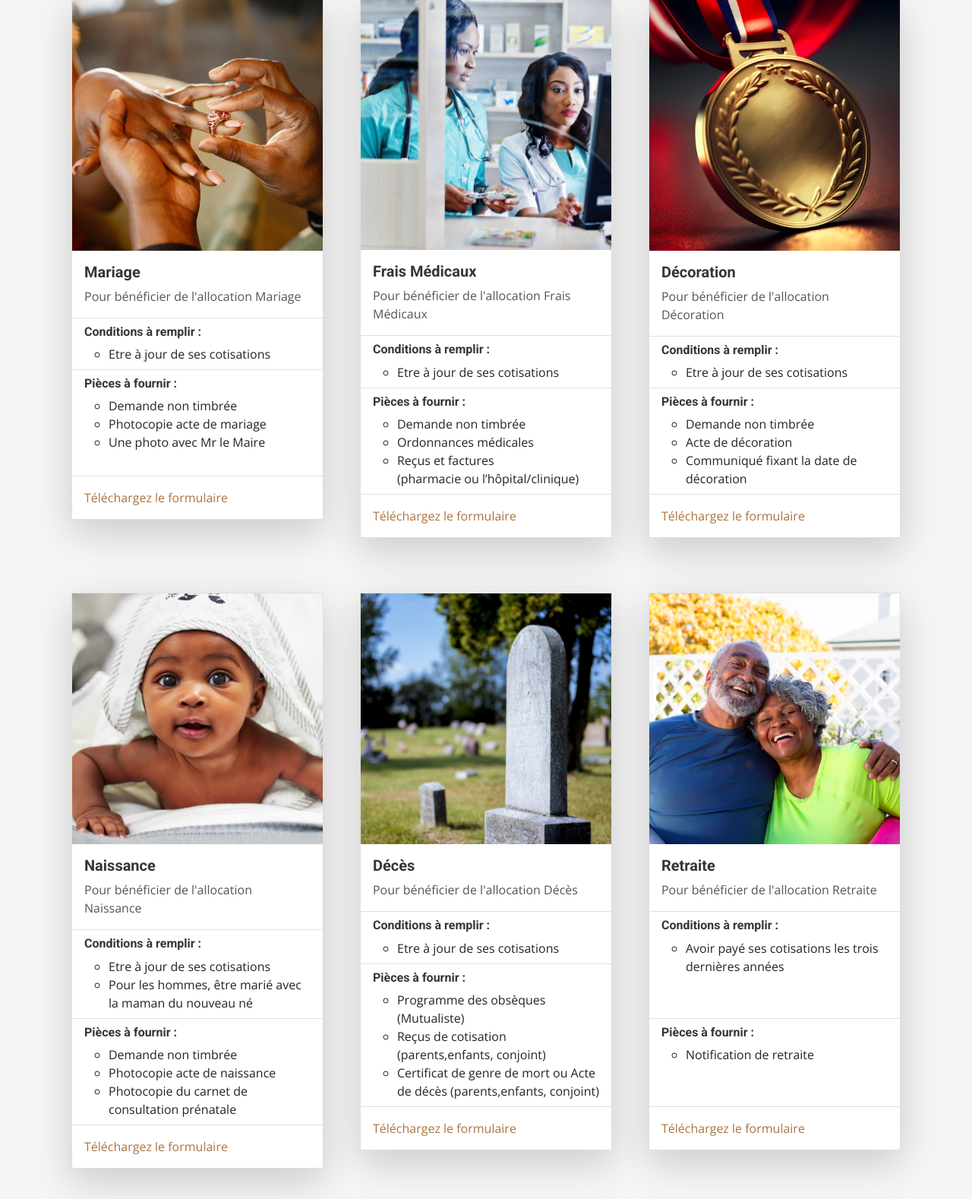
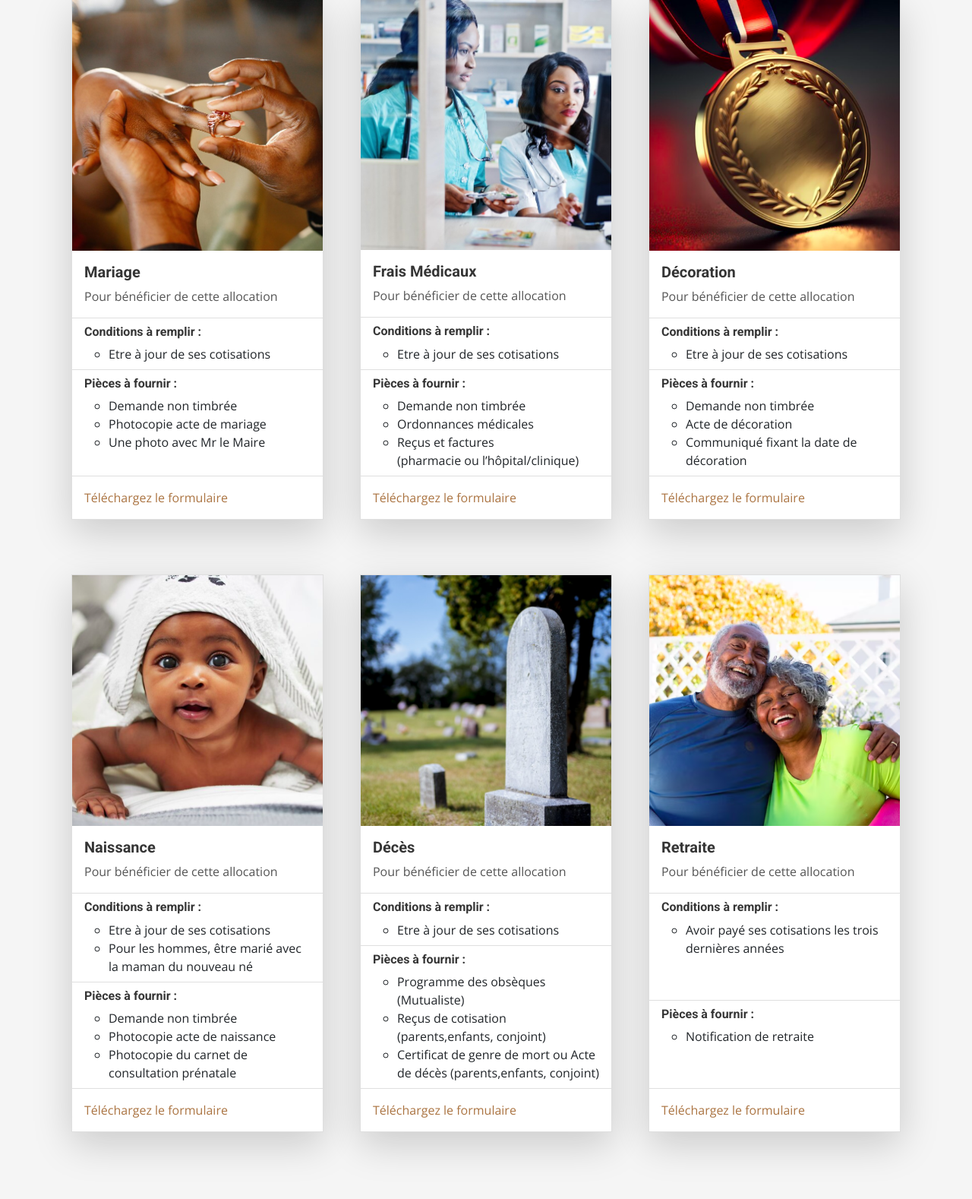
Before and after one commit to NanfackSteve/MUNAP-DGB, a PHP site: page /prestation_allocations.php in a window 1280 px wide. Shown: the part 149-1727 px from the top of the page at 76% size. Run offline with PHP 8.4, Linux system fonts and the light colour scheme; some libraries are stand-ins or nearby versions.

Commit message:
update allocation(reduce title)

```diff
--- a/prestation_allocations.php
+++ b/prestation_allocations.php
@@ -48,7 +48,7 @@
                     <img src="img/prestations/allo-mariage.jpg" class="card-img-top img-fluid " alt="...">
                     <div class="card-body ">
                         <h5 class="card-title">Mariage</h5>
-                        <p class="card-text">Pour bénéficier de l'allocation Mariage </p>
+                        <p class="card-text">Pour bénéficier de cette allocation </p>
                     </div>
                     <ul class="list-group list-group-flush">
                         <li class="list-group-item">
@@ -77,7 +77,7 @@
                     <img src="img/prestations/allo-medicaux.jpg" class="card-img-top img-fluid w-100" alt="...">
                     <div class="card-body">
                         <h5 class="card-title">Frais Médicaux</h5>
-                        <p class="card-text">Pour bénéficier de l'allocation Frais Médicaux </p>
+                        <p class="card-text"> Pour bénéficier de cette allocation </p>
                     </div>
                     <ul class="list-group list-group-flush">
                         <li class="list-group-item">
@@ -106,7 +106,7 @@
                     <img src="img/prestations/allo-decoration.jpg" class="card-img-top img-fluid w-100" alt="...">
                     <div class="card-body">
                         <h5 class="card-title">Décoration</h5>
-                        <p class="card-text">Pour bénéficier de l'allocation Décoration </p>
+                        <p class="card-text">Pour bénéficier de cette allocation  </p>
                     </div>
                     <ul class="list-group list-group-flush">
                         <li class="list-group-item">
@@ -135,7 +135,7 @@
                     <img src="img/prestations/allo-naissance.jpg" class="card-img-top img-fluid w-100" alt="...">
                     <div class="card-body">
                         <h5 class="card-title">Naissance</h5>
-                        <p class="card-text">Pour bénéficier de l'allocation Naissance </p>
+                        <p class="card-text">Pour bénéficier de cette allocation  </p>
                     </div>
                     <ul class="list-group list-group-flush">
                         <li class="list-group-item">
@@ -165,7 +165,7 @@
                     <img src="img/prestations/allo-deces.jpg" class="card-img-top img-fluid w-100" alt="...">
                     <div class="card-body">
                         <h5 class="card-title">Décès </h5>
-                        <p class="card-text">Pour bénéficier de l'allocation Décès </p>
+                        <p class="card-text">Pour bénéficier de cette allocation  </p>
                     </div>
                     <ul class="list-group list-group-flush">
                         <li class="list-group-item">
@@ -195,7 +195,7 @@
                     <img src="img/prestations/allo-retraire.jpg" class="card-img-top img-fluid w-100" alt="...">
                     <div class="card-body">
                         <h5 class="card-title">Retraite</h5>
-                        <p class="card-text">Pour bénéficier de l'allocation Retraite </p>
+                        <p class="card-text">Pour bénéficier de cette allocation  </p>
                     </div>
                     <ul class="list-group list-group-flush">
                         <li class="list-group-item">
```
